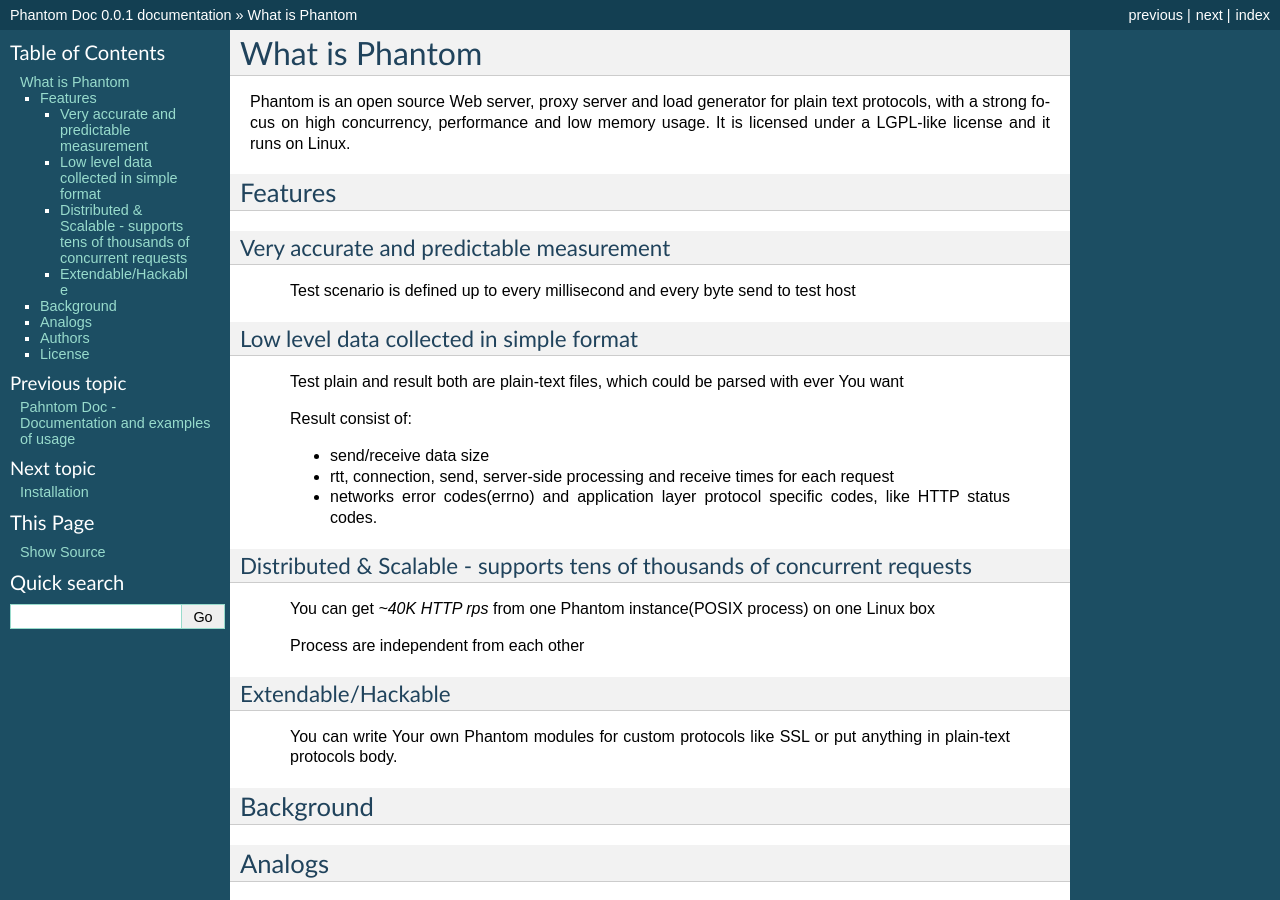
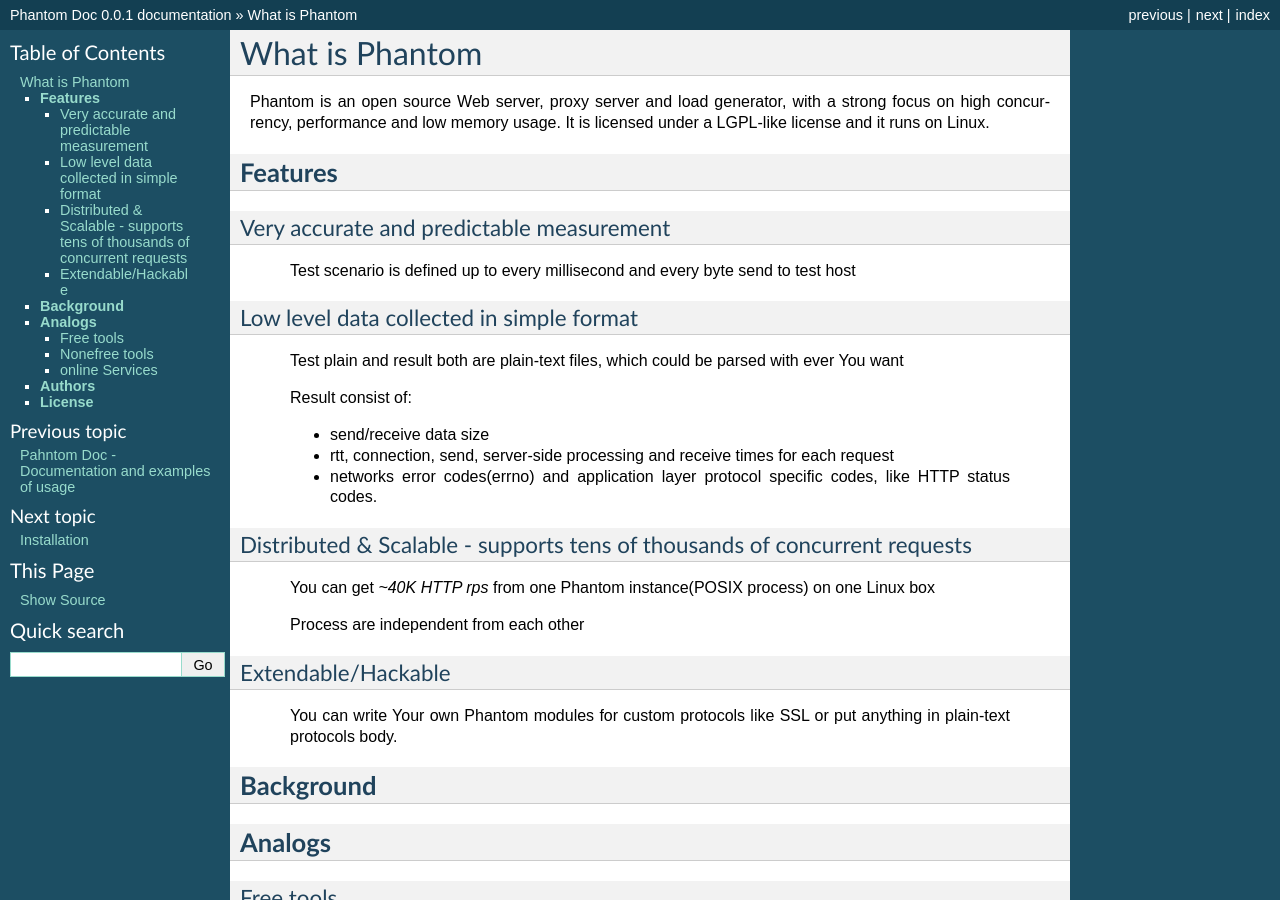
Before and after one commit to greggyNapalm/phantom_doc, a Sphinx documentation site: the page built from docs/what-is-pahntom.rst, in a window 1280 px wide and 900 px high. Built offline with Sphinx 7.4.7, drawn with Linux system fonts in a browser that asks for light colours.

Commit message:
docs style fix

```diff
--- a/docs/what-is-pahntom.rst
+++ b/docs/what-is-pahntom.rst
@@ -2,11 +2,11 @@
 What is Phantom
 ===============
 
-Phantom is an open source Web server, proxy server and load generator for plain text protocols, with a strong focus on high concurrency, performance and low memory usage. It is licensed under a LGPL-like license and it runs on Linux.
+Phantom is an open source Web server, proxy server and load generator, with a strong focus on high concurrency, performance and low memory usage. It is licensed under a LGPL-like license and it runs on Linux.
 
 
-Features
-========
+**Features**
+============
 
 Very accurate and predictable measurement
 -----------------------------------------
@@ -35,41 +35,44 @@
 
  You can write Your own Phantom modules for custom protocols like SSL or put anything in plain-text protocols body.
 
-Background
-==========
+**Background**
+==============
 
-Analogs
-=======
+**Analogs**
+===========
 
-* **Free tools**
-    * `jMeter <http://jmeter.apache.org/>`_
-    * `Tsung <http://tsung.erlang-projects.org/>`_
-    * `Siege <http://www.joedog.org/siege-home/>`_
-    * `ab <http://httpd.apache.org/docs/2.0/programs/ab.html>`_
-    * `Locust <https://github.com/esnme/locust>`_
-    * `Httperf <http://code.google.com/p/httperf/>`_
-    * `Pylot <http://pylot.org/>`_
-    * `http_load <http://www.acme.com/software/http_load/>`_
-    * `Grinder <http://grinder.sourceforge.net/>`_
+Free tools
+----------
+ * `jMeter <http://jmeter.apache.org/>`_
+ * `Tsung <http://tsung.erlang-projects.org/>`_
+ * `Siege <http://www.joedog.org/siege-home/>`_
+ * `ab <http://httpd.apache.org/docs/2.0/programs/ab.html>`_
+ * `Locust <https://github.com/esnme/locust>`_
+ * `Httperf <http://code.google.com/p/httperf/>`_
+ * `Pylot <http://pylot.org/>`_
+ * `http_load <http://www.acme.com/software/http_load/>`_
+ * `Grinder <http://grinder.sourceforge.net/>`_
 
-* **Nonefree tools**
-    * `HP LoadRunner <http://www8.hp.com/us/en/software-solutions/software.html?compURI=1175451>`_
-    * `IBM - IBM Rational Performance Tester <http://www.ibm.com/software/awdtools/tester/performance/>`_
-    * `Borland SilkPerformer <http://www.borland.com/us/products/silk/silkperformer/>`_
-    * `Visual Studio Load Test <http://www.microsoft.com/visualstudio/en-us/products/2010-editions/load-test-virtual-user-pack/overview>`_
-    * `WebLoad <http://www.webload.org/>`_
+Nonefree tools
+--------------
+ * `HP LoadRunner <http://www8.hp.com/us/en/software-solutions/software.html?compURI=1175451>`_
+ * `IBM - IBM Rational Performance Tester <http://www.ibm.com/software/awdtools/tester/performance/>`_
+ * `Borland SilkPerformer <http://www.borland.com/us/products/silk/silkperformer/>`_
+ * `Visual Studio Load Test <http://www.microsoft.com/visualstudio/en-us/products/2010-editions/load-test-virtual-user-pack/overview>`_
+ * `WebLoad <http://www.webload.org/>`_
 
 
-* **online Services**
-    * `loadstorm <http://loadstorm.com/>`_
-    * `loadimpact <http://loadimpact.com/>`_
-    * `neustar <https://browsermob.com/performance-testing>`_
+online Services
+---------------
+ * `loadstorm <http://loadstorm.com/>`_
+ * `loadimpact <http://loadimpact.com/>`_
+ * `neustar <https://browsermob.com/performance-testing>`_
 
-Authors
-=======
-* Evgeniy Mamchits
+**Authors**
+===========
+ * Evgeniy Mamchits
 
-License
-=======
+**License**
+===========
 
 Open source licensed under the `LGPL <http://www.gnu.org/licenses/lgpl-2.1.html>`_ license.
```
